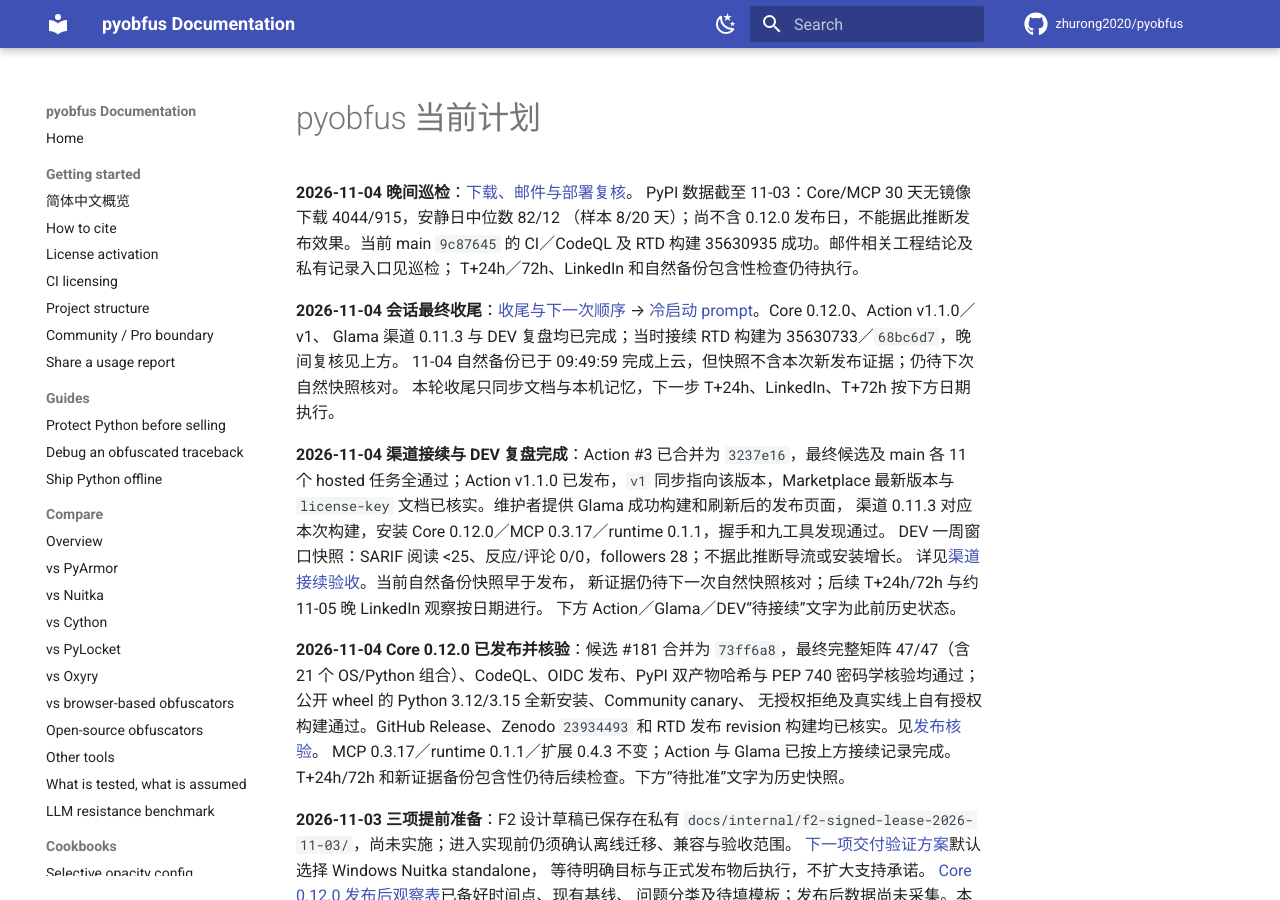
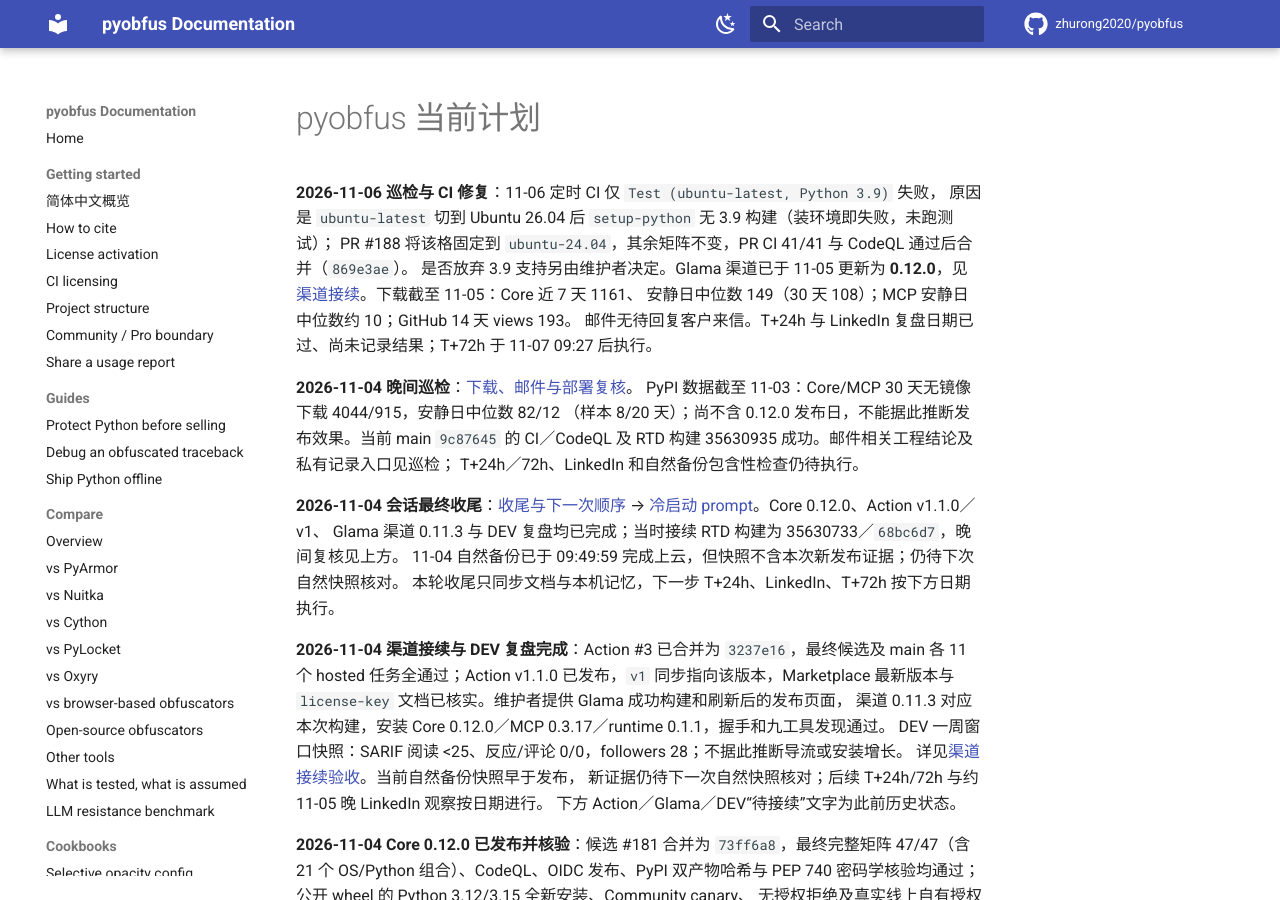
Before and after one commit to zhurong2020/pyobfus, an MkDocs documentation site: the page built from docs/CURRENT_PLAN_ZH.md, in a window 1280 px wide and 900 px high. Built offline with MkDocs 1.6.1 and Material for MkDocs 9.7.7, drawn with Linux system fonts in a browser that asks for light colours; comment, search, counter and statistics services are not loaded.

Commit message:
docs: record November 6 CI runner fix and status review
Co-Authored-By: Claude Opus 5.5 <noreply@anthropic.com>

```diff
--- a/docs/CURRENT_PLAN_ZH.md
+++ b/docs/CURRENT_PLAN_ZH.md
@@ -1,4 +1,12 @@
 # pyobfus 当前计划
+
+**2026-11-06 巡检与 CI 修复**：11-06 定时 CI 仅 `Test (ubuntu-latest, Python 3.9)` 失败，
+原因是 `ubuntu-latest` 切到 Ubuntu 26.04 后 `setup-python` 无 3.9 构建（装环境即失败，未跑测试）；
+PR #188 将该格固定到 `ubuntu-24.04`，其余矩阵不变，PR CI 41/41 与 CodeQL 通过后合并（`869e3ae`）。
+是否放弃 3.9 支持另由维护者决定。Glama 渠道已于 11-05 更新为 **0.12.0**，见
+[渠道接续](CORE_012_CHANNEL_FOLLOWUP_2026-11-04.md)。下载截至 11-05：Core 近 7 天 1161、
+安静日中位数 149（30 天 108）；MCP 安静日中位数约 10；GitHub 14 天 views 193。
+邮件无待回复客户来信。T+24h 与 LinkedIn 复盘日期已过、尚未记录结果；T+72h 于 11-07 09:27 后执行。
 
 **2026-11-04 晚间巡检**：[下载、邮件与部署复核](OPERATIONS_REVIEW_2026-11-04.md)。
 PyPI 数据截至 11-03：Core/MCP 30 天无镜像下载 4044/915，安静日中位数 82/12
```
